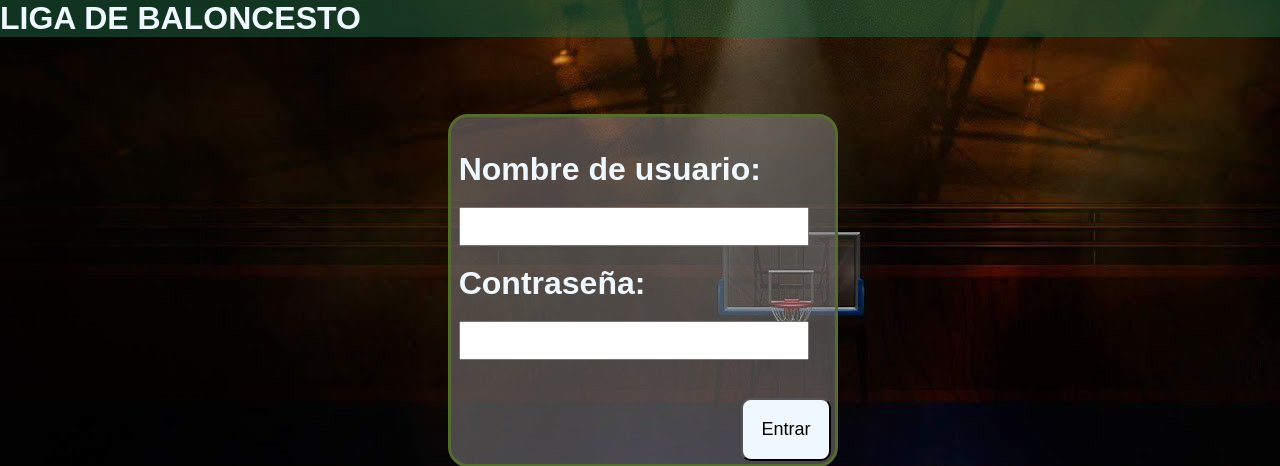
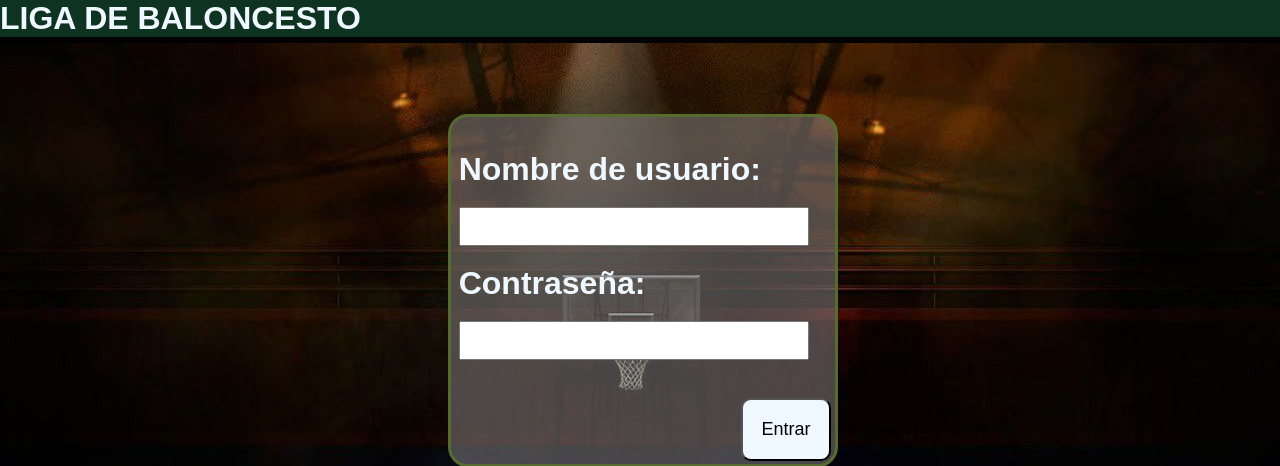
Before and after one commit to PatataAsada/BaloncestoManagerFullHD4K, a PHP site: page / in a window 1280 px wide. Shown: the top 466 px of the page. Run offline with PHP 8.4, Linux system fonts and the light colour scheme.

Commit message:
mod -> modificando background y estilos

```diff
--- a/css/estilos.css
+++ b/css/estilos.css
@@ -14,6 +14,9 @@ body{
     background-image: url("../img/basketball-background.jpg");
     background-repeat: no-repeat;
     background-size: auto;
+    background-position: center;
+    background-position-y: -10%;
+    background-color: black;
 }
 
 /*ESTILOS PARA DIVS*/
```
